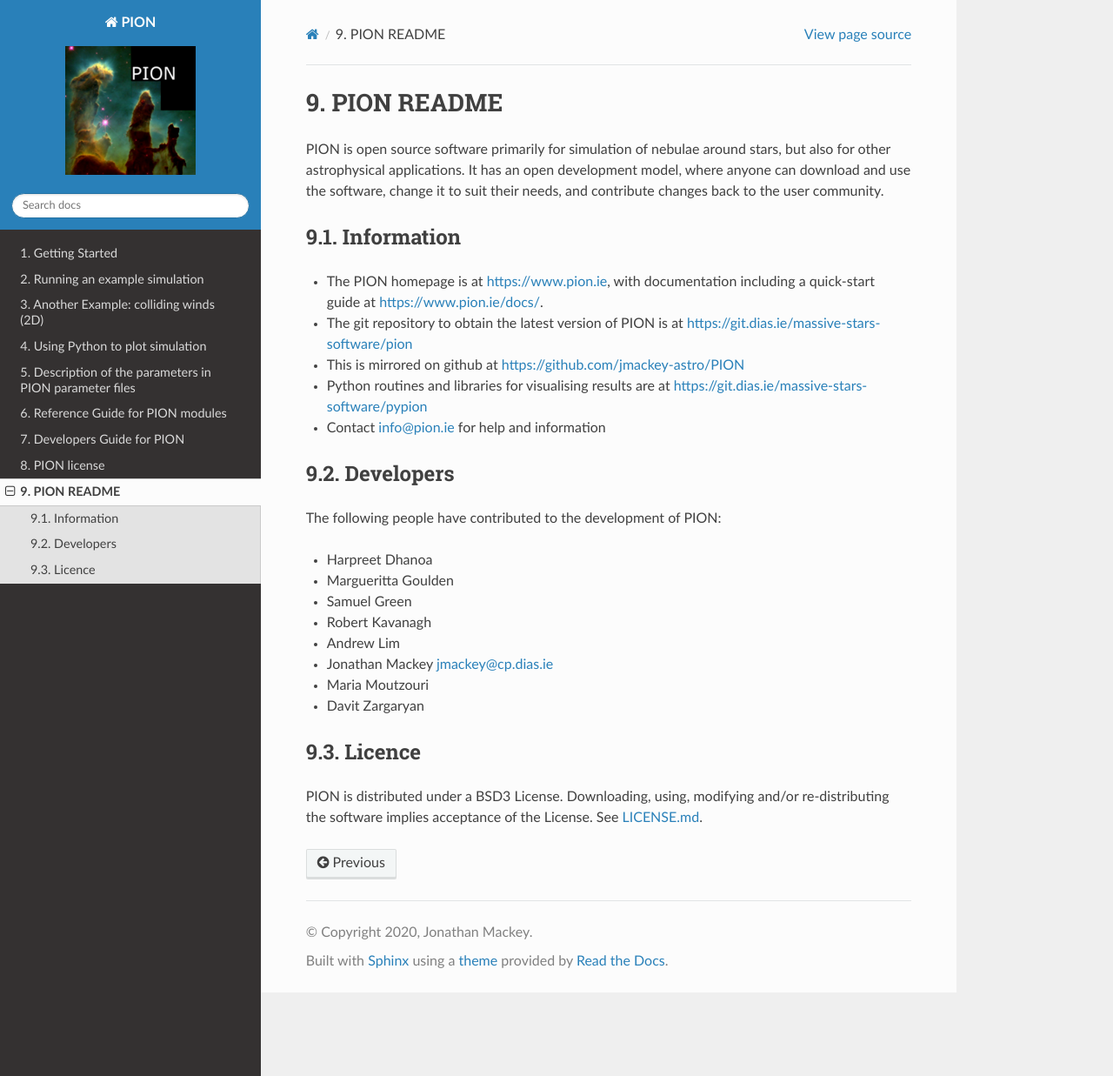
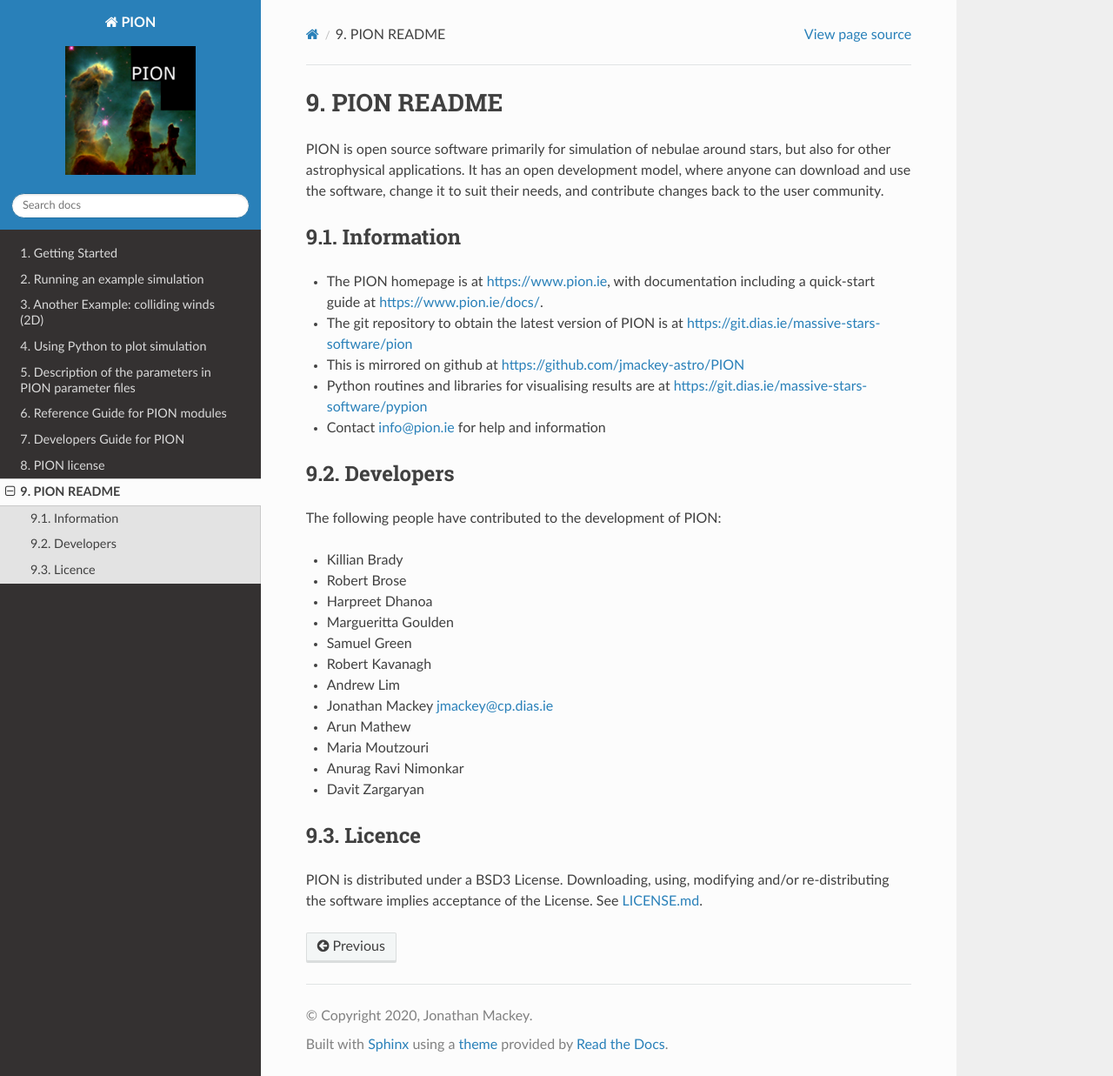
Before and after one commit to jmackey-astro/pion-docs, a Sphinx documentation site: the page built from docs/source/usage/readme.rst, in a window 1280 px wide and 1237 px high. Shown: the whole window at 87% size. Built offline with Sphinx 7.4.7 and the Read the Docs theme 3.1.0, drawn with Linux system fonts in a browser that asks for light colours.

Commit message:
added more contributors

```diff
--- a/docs/source/usage/readme.rst
+++ b/docs/source/usage/readme.rst
@@ -28,13 +28,17 @@ Developers
 
 The following people have contributed to the development of PION:
 
+-  Killian Brady
+-  Robert Brose
 -  Harpreet Dhanoa
 -  Margueritta Goulden
 -  Samuel Green
 -  Robert Kavanagh
 -  Andrew Lim
 -  Jonathan Mackey jmackey@cp.dias.ie
+-  Arun Mathew
 -  Maria Moutzouri
+-  Anurag Ravi Nimonkar
 -  Davit Zargaryan
 
 Licence
```
